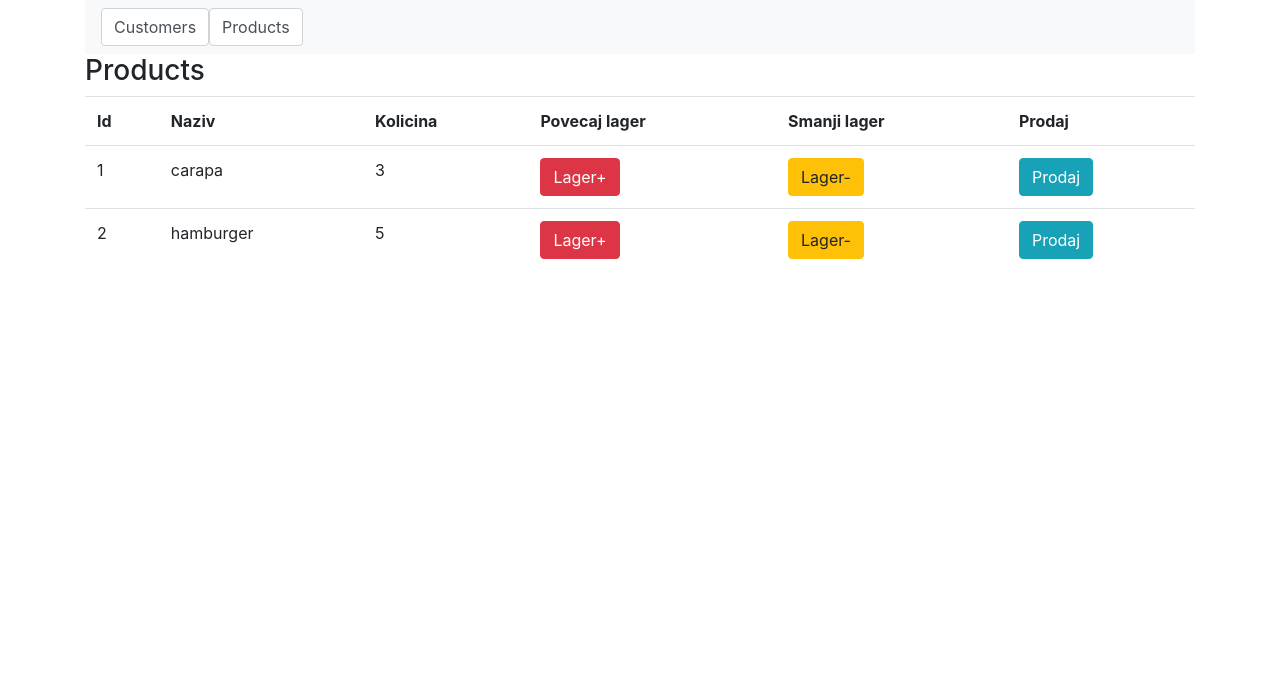
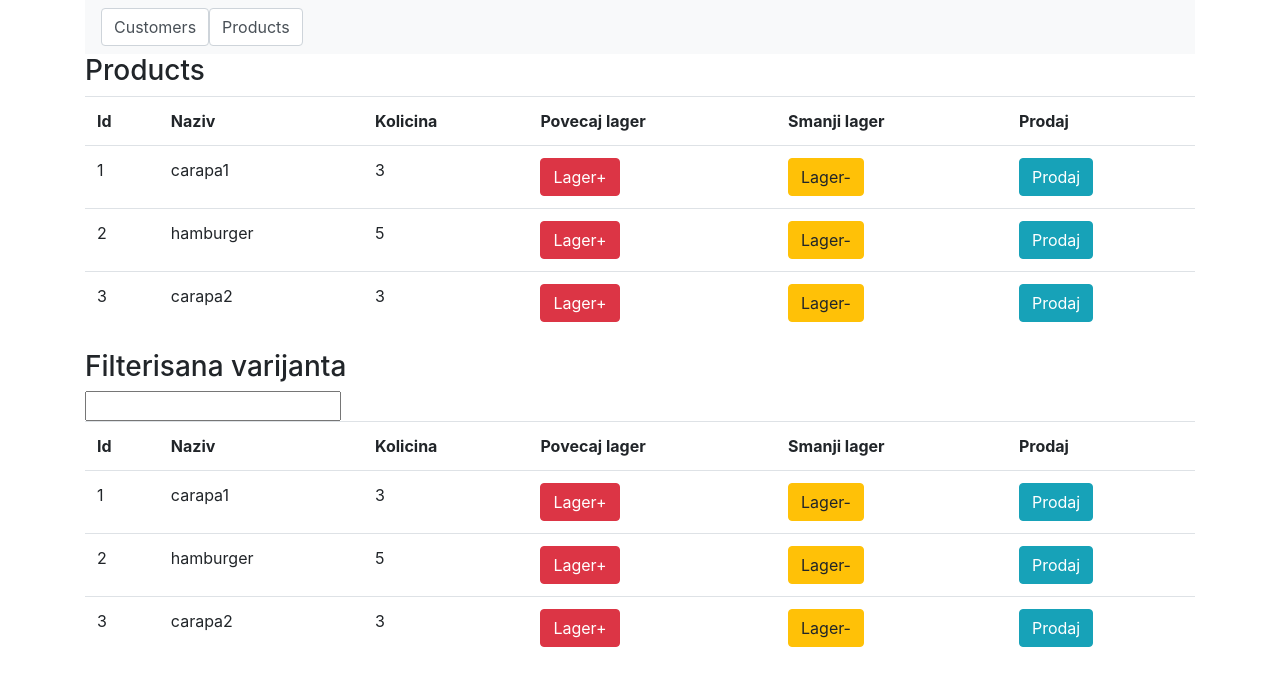
Before and after one commit to Ranagol/store-app, a Vue app: page /products in a window 1280 px wide. Shown: the top 686 px of the page. Built offline with nearby package versions, Linux system fonts and the light colour scheme.

Commit message:
Zadatak 4 i 6 zavrsen

```diff
--- a/src/components/AppProducts.vue
+++ b/src/components/AppProducts.vue
@@ -19,6 +19,30 @@
         <td><button class="btn btn-info">Prodaj</button></td>
       </tr>
     </table>
+
+    <h3>Filterisana varijanta</h3>
+    <input v-model="filterText" type="text">
+    <table class="table">
+      <tr>
+        <th>Id</th>
+        <th>Naziv</th>
+        <th>Kolicina</th>
+        <th>Povecaj lager</th>
+        <th>Smanji lager</th>
+        <th>Prodaj</th>
+      </tr>
+      <tr v-for="(filteredProduct, i) in filteredProducts" :key="i">
+        <td>{{ filteredProduct.id }}</td>
+        <td>{{ filteredProduct.title }}</td>
+        <td>{{ filteredProduct.quantity }}</td>
+        <td><button class="btn btn-danger">Lager+</button></td>
+        <td><button class="btn btn-warning">Lager-</button></td>
+        <td><button class="btn btn-info">Prodaj</button></td>
+      </tr>
+    </table>
+
+
+
   </div>
 </template>
 
@@ -30,6 +54,13 @@ export default {
   data(){
     return {
       products: productService.getAllProducts(),
+      filterText: '',
+    }
+  },
+  computed: {
+    filteredProducts(){
+      return this.products.filter(product =>
+        product.title.match(this.filterText))
     }
   }
 }
--- a/src/components/ShowCustomer.vue
+++ b/src/components/ShowCustomer.vue
@@ -15,18 +15,29 @@
 import { customerService } from '../services/Customer.Service';
 export default {
   name: 'ShowCustomer',
-  data(){
+  data() {
     return {
-      id: this.$route.params.id,
-      customer: '',
+      customer: ''
     }
   },
-  created(){
-    console.log('created hook activated');
-    this.customer = customerService.showCustomer(this.id);
-    this.customer = JSON.parse(JSON.stringify(this.customer));
+  created() {
+    this.updateCustomerDetails(this.id);
   },
-
+  computed: {
+    id() {
+      return this.$route.params.id;
+    }
+  },
+  watch: {
+    id: function(val) {
+      this.updateCustomerDetails(val);
+    }
+  },
+  methods: {
+    updateCustomerDetails(id) {
+      this.customer = customerService.showCustomer(id);
+    }
+  }
 }
 </script>
 
--- a/src/services/Customer.Service.js
+++ b/src/services/Customer.Service.js
@@ -28,7 +28,7 @@ export default class CustomerService {
 
   showCustomer(id){
     let customer = customers.find(customer => customer.id == id);
-    console.log(customer);
+    // console.log(customer);
     return customer;
   }
 
--- a/src/services/ProductService.js
+++ b/src/services/ProductService.js
@@ -1,12 +1,25 @@
 let products = [
-  {id: 1, title: 'carapa', quantity: 3},
-  {id: 2, title: 'hamburger', quantity: 5}
+  {id: 1, title: 'carapa1', quantity: 3},
+  {id: 2, title: 'hamburger', quantity: 5},
+  {id: 3, title: 'carapa2', quantity: 3},
 ];
 
 export default class ProductService {
   getAllProducts(){
     return products;
   }
+
+  filterProducts(title) {
+    console.log('Service activated');
+    products = products.filter(product => product.title !== title);
+    console.log(products);
+  }
+
+  increment(product){
+
+  }
 }
 
+
+
 export const productService = new ProductService();
```
